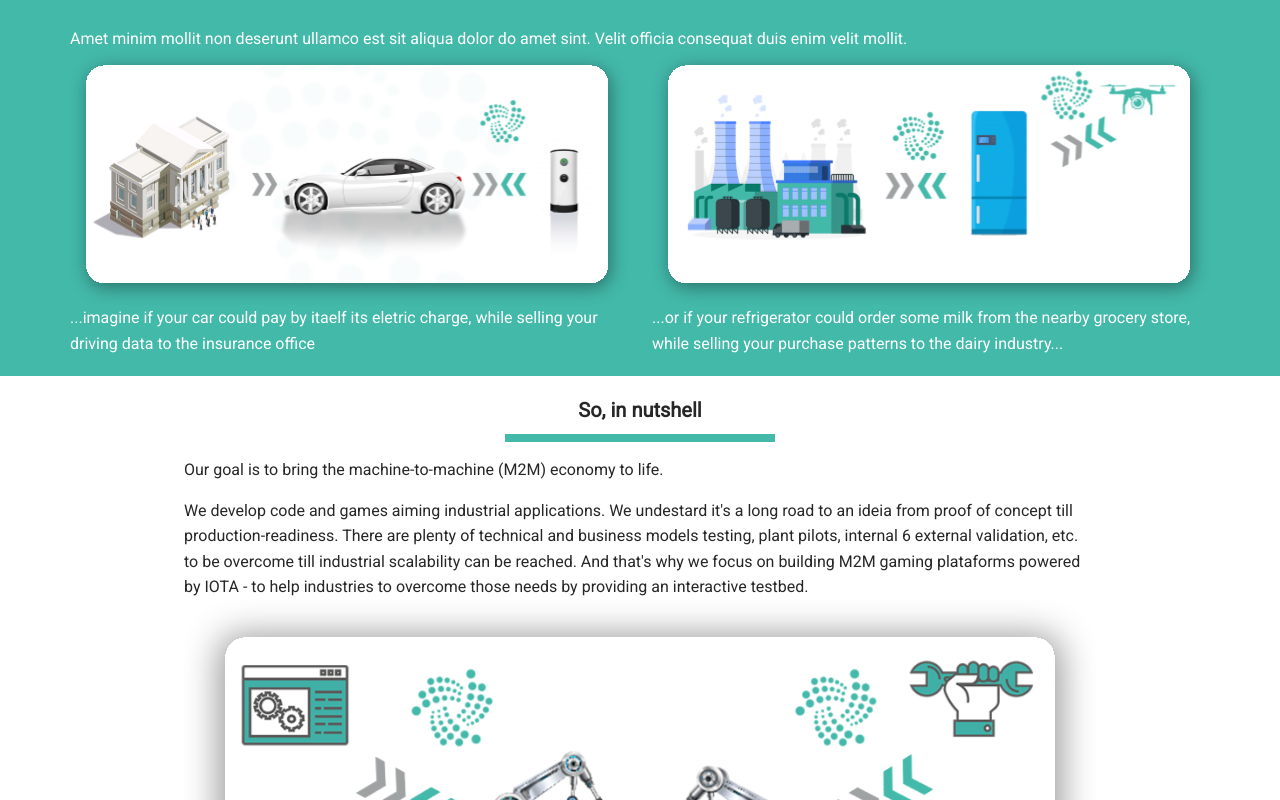
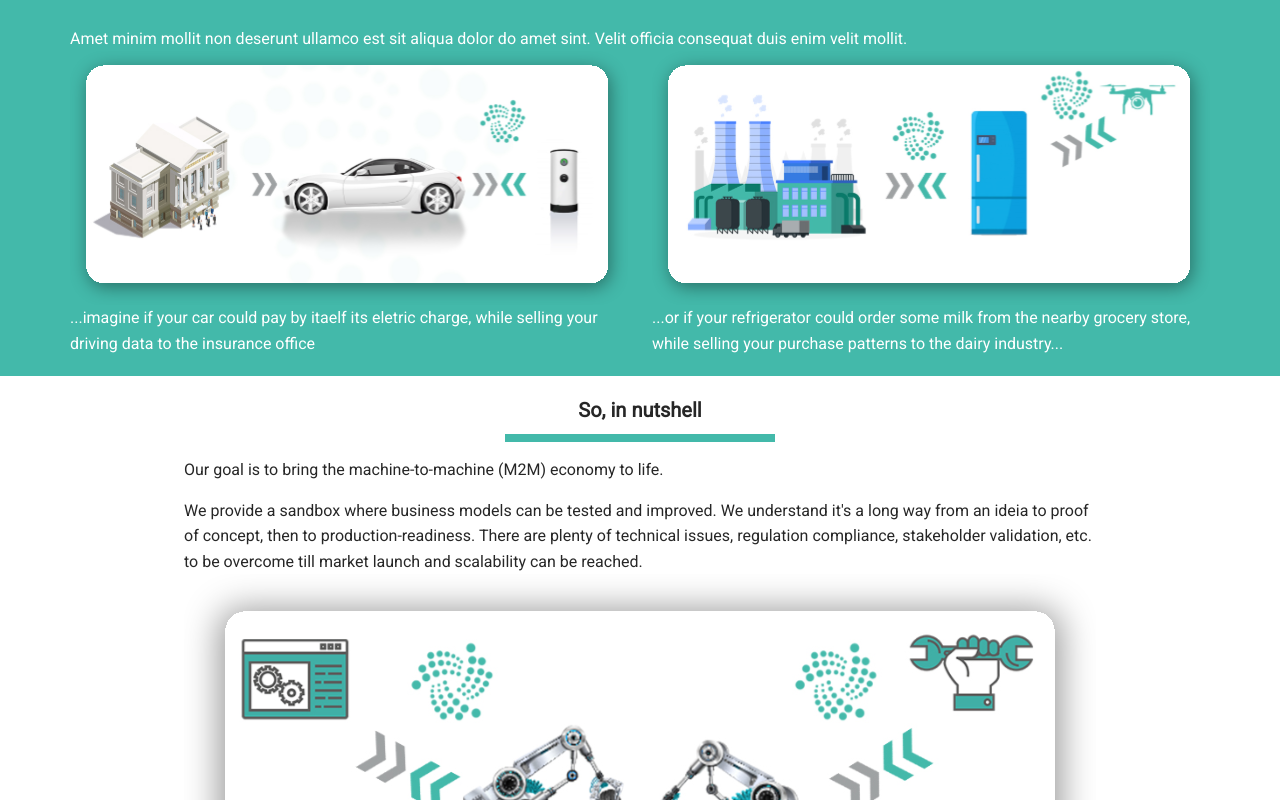
Before and after one commit to ebarretodev/cariota.org.frontend, a React (Create React App) app: page / in a window 1280 px wide. Shown: the part 1386-2186 px from the top of the page. Built offline with nearby package versions, Linux system fonts and the light colour scheme.

Commit message:
Update nutshell.tsx
Improvement in text

```diff
--- a/src/components/home/nutshell.tsx
+++ b/src/components/home/nutshell.tsx
@@ -12,7 +12,7 @@ const AppOurGoal = () => {
                     <div className="line-43B9AA "/>
                     <div className="nutshell-text">
                         <Text style={{color: '555'}}>Our goal is to bring the machine-to-machine (M2M) economy to life.</Text>
-                        <Text style={{color: '555'}}>We develop code and games aiming industrial applications. We undestard it's a long road to an ideia from proof of concept till production-readiness. There are plenty of technical and business models testing, plant pilots, internal 6 external validation, etc. to be overcome till industrial scalability can be reached. And that's why we focus on building M2M gaming  plataforms powered by IOTA - to help industries to overcome those needs by providing an interactive testbed.</Text>
+                        <Text style={{color: '555'}}>We provide a sandbox where business models can be tested and improved. We understand it's a long way from an ideia to proof of concept, then to production-readiness. There are plenty of technical issues, regulation compliance, stakeholder validation, etc. to be overcome till market launch and scalability can be reached.</Text>
                         <img src="./assets/images/CarNutshell.svg" />
                         <Text style={{color: '555'}}>...Picture machines in a production line communicating with suppliers, paying for maintenance services and updates while selling their operational data.</Text>
                     </div>
```
